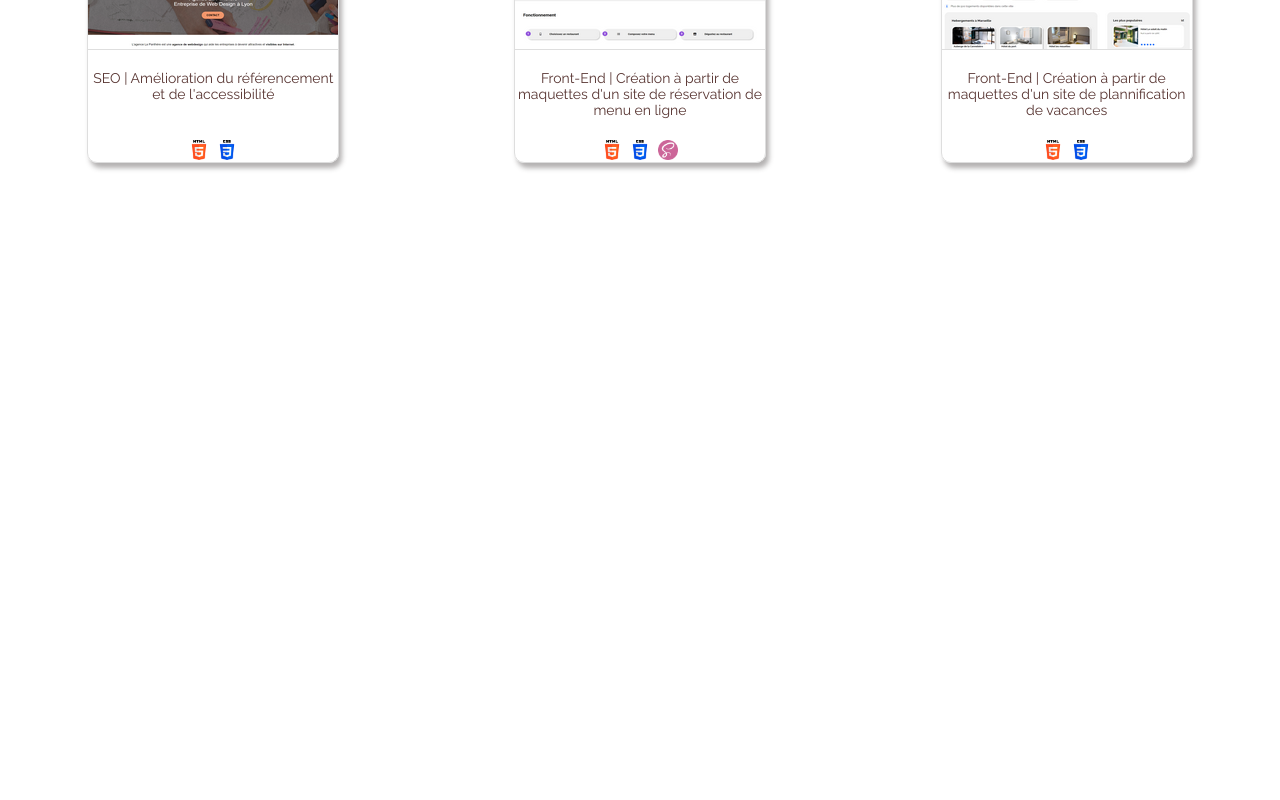
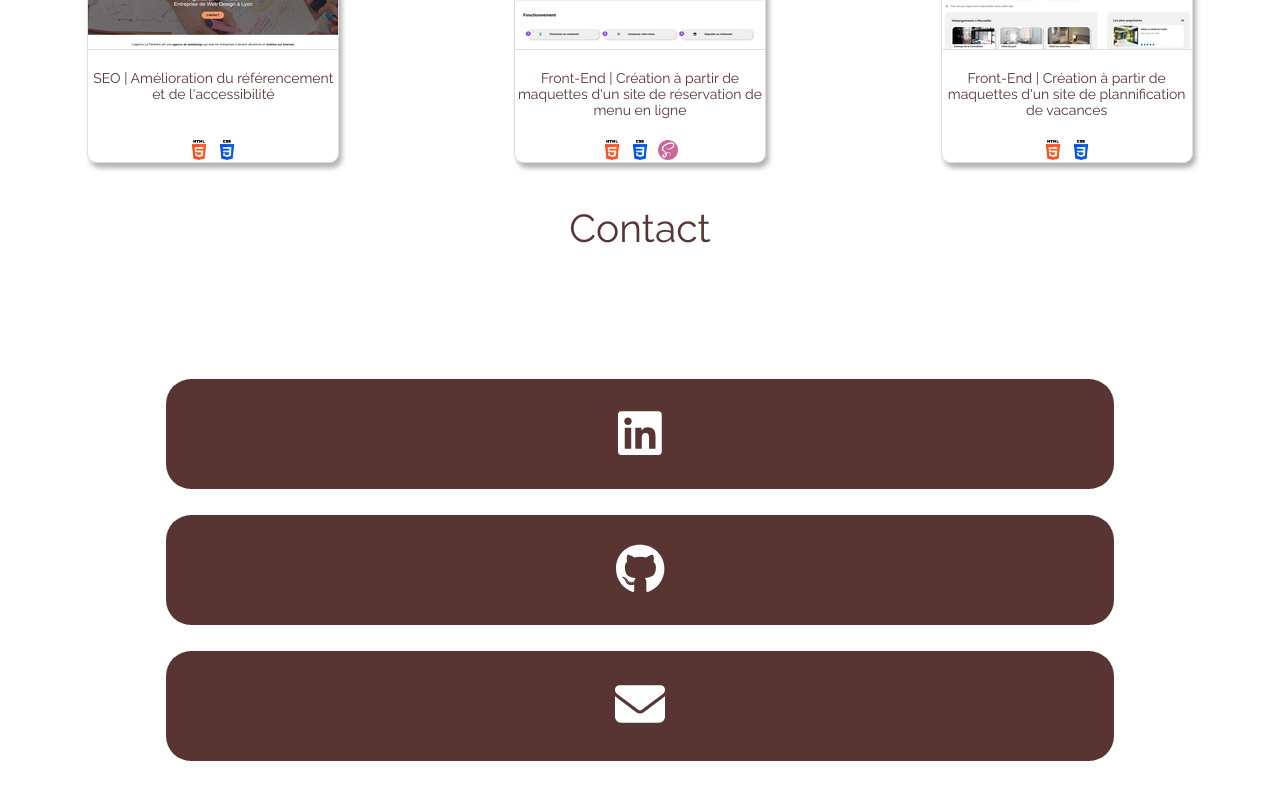
Before and after one commit to OnlyManu/portfolio, a React (Create React App) app: page / in a window 1280 px wide. Shown: the part 1302-2102 px from the top of the page. After the commit the page ends 2076 px from the top, so only its background shows below. Built offline with nearby package versions, Linux system fonts and the light colour scheme.

Commit message:
contact Section

```diff
--- a/src/App.js
+++ b/src/App.js
@@ -1,7 +1,7 @@
 import Navbar from "./components/Navbar"
 import WhoIAm from "./components/WhoIAm";
 import Projects from "./components/Projects";
-
+import Contact from "./components/Contact";
 import './App.css';
 import './style.css';
 
@@ -11,7 +11,8 @@ function App() {
     < Navbar />
     < WhoIAm />
     < Projects />
-    <br/><br/><br/><br/><br/><br/><br/><br/><br/><br/><br/><br/><br/><br/><br/><br/><br/><br/><br/><br/><br/><br/><br/><br/><br/><br/><br/><br/><br/><br/><br/><br/><br/><br/><br/><br/><br/><br/><br/><br/><br/><br/><br/><br/><br/><br/><br/><br/><br/><br/><br/><br/><br/><br/><br/><br/><br/><br/><br/><br/><br/><br/><br/><br/><br/><br/><br/><br/><br/><br/><br/><br/><br/><br/><br/><br/><br/><br/><br/><br/><br/><br/><br/><br/><br/><br/><br/><br/><br/><br/><br/><br/><br/><br/><br/><br/>
+    < Contact />
+
     </div>
   );
 }
--- a/src/components/Contact.jsx
+++ b/src/components/Contact.jsx
@@ -0,0 +1,26 @@
+import { FontAwesomeIcon } from "@fortawesome/react-fontawesome";
+import { faEnvelope } from "@fortawesome/free-solid-svg-icons";
+import { faLinkedin, faGithub } from "@fortawesome/free-brands-svg-icons";
+
+const Contact = () => {
+  return (
+    <section className="contactSection">
+      <div className="sectionTitle">
+        <h2>Contact</h2>
+      </div>
+      <div className="contactContainer">
+        <div className="githubContainer contactIcons">
+          <FontAwesomeIcon icon={faLinkedin} className="icons" />
+        </div>
+        <div className="emailContainer contactIcons">
+          <FontAwesomeIcon icon={faGithub} className="icons" />
+        </div>
+        <div className="linkedinContainer contactIcons">
+          <FontAwesomeIcon icon={faEnvelope} className="icons" />
+        </div>
+      </div>
+    </section>
+  );
+};
+
+export default Contact;
--- a/src/components/WhoIAm.jsx
+++ b/src/components/WhoIAm.jsx
@@ -1,7 +1,5 @@
 import profilepic from "./../assets/profilePic.png";
-import { FontAwesomeIcon } from "@fortawesome/react-fontawesome";
-import { faEnvelope } from "@fortawesome/free-solid-svg-icons";
-import { faLinkedin, faGithub } from "@fortawesome/free-brands-svg-icons";
+
 
 //State
 
@@ -37,11 +35,7 @@ const WhoIAm = () => {
           </div>
         </div>
       </div>
-      <div className="mediaIcons">
-        <FontAwesomeIcon icon={faLinkedin} className="icons" />
-        <FontAwesomeIcon icon={faGithub} className="icons" />
-        <FontAwesomeIcon icon={faEnvelope} className="icons" />
-      </div>
+
     </section>
   );
 };
--- a/src/style.css
+++ b/src/style.css
@@ -151,6 +151,27 @@
   margin: 0px 4px;
 }
 
+.contactSection .contactContainer {
+  display: flex;
+  align-items: center;
+  flex-direction: column;
+  margin-top: 9%;
+}
+.contactSection .contactContainer .contactIcons {
+  margin: 1%;
+  border-radius: 25px;
+  padding: 2%;
+  width: 70%;
+  color: #fff;
+  font-size: 50px;
+  background-color: #583532;
+  transition-duration: 300ms;
+}
+.contactSection .contactContainer .contactIcons:hover {
+  background-color: #fce4ec;
+  color: #583532;
+}
+
 body {
   font-family: "Raleway", sans-serif;
 }
--- a/src/styles/_Contact.scss
+++ b/src/styles/_Contact.scss
@@ -0,0 +1,23 @@
+.contactSection{
+
+    .contactContainer{
+        display: flex;
+        align-items: center;
+        flex-direction: column;
+        margin-top: 9%;
+        .contactIcons{
+            margin: 1%;
+            border-radius: 25px;
+            padding: 2%;
+           width: 70%;
+            color: #fff;
+            font-size: 50px;
+            background-color: $millbrook;
+            transition-duration: 300ms;
+            &:hover{
+                background-color: $carouselPink;
+                color: $millbrook;
+            }
+        }
+    }
+}
--- a/src/styles/_Projects.scss
+++ b/src/styles/_Projects.scss
@@ -1,8 +1,10 @@
 .projectsSection{
+
     .projectList{
         display: flex;
         justify-content: space-around;
         flex-wrap:wrap;
+
         .projectGitLink{
             text-decoration: none;
         }
--- a/src/styles/index.scss
+++ b/src/styles/index.scss
@@ -2,6 +2,7 @@
 @import './Navbar';
 @import './WhoIAm';
 @import './Projects';
+@import './Contact';
 
 
 
@@ -11,6 +12,7 @@ body{
         font-size: 26px;
         color: $millbrook;
         h2 {
+
           font-weight: 400;
         }
       }
```
Also changed, not shown: 1 other file (tests, documents, lock files or other folders).
